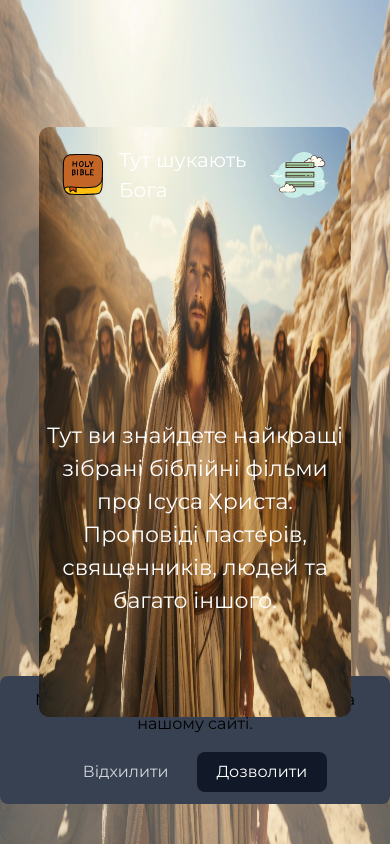
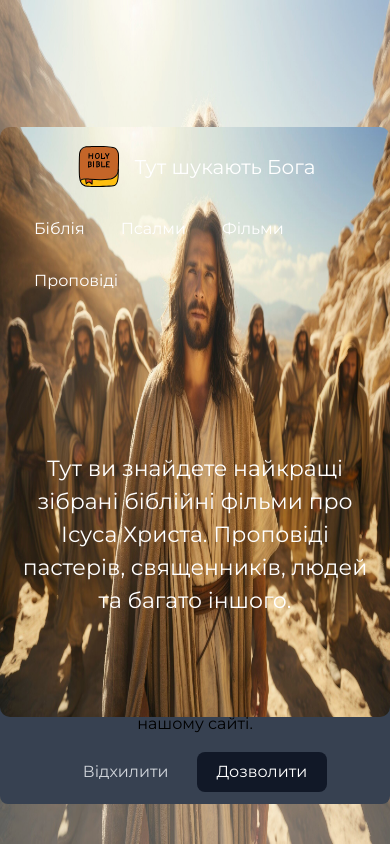
Before and after one commit to SerhiiPodaiko/Bible, a Next.js app: page / in a window 390 px wide. Built offline with nearby package versions, Linux system fonts and the light colour scheme.

Commit message:
Fix bugs for mobile (Hero)

```diff
--- a/components/Header/Header.tsx
+++ b/components/Header/Header.tsx
@@ -1,26 +1,19 @@
 'use client'
-import cn from 'classnames'
 import Link from 'next/link'
-import { useEffect, useState } from 'react'
 import { useMediaQuery } from 'react-responsive'
 
 import { PAGE_SLUGS } from '@constants/pages'
 import LogoSvg from '@public/icons/logo.svg'
-import MenuCloseSvg from '@public/icons/menu-close.svg'
-import MenuSvg from '@public/icons/menu.svg'
 import { usePathname, useRouter } from 'next/navigation'
 import Navigation from './components/Navigation'
 
 const Header = () => {
-  const [menuStatus, setMenuStatus] = useState<boolean>(false)
   const isTablet = useMediaQuery({ maxWidth: 1023 })
   const router = useRouter()
   const pathname = usePathname()
 
-  useEffect(() => setMenuStatus(false), [pathname])
-
   return (
-    <header className='relative flex items-center justify-between py-4 px-[20px] z-10'>
+    <header className='relative flex items-center flex-col gap-4 lg:gap-0 lg:flex-row justify-between py-4 px-[20px] z-20'>
       <div className='flex items-center gap-3'>
         <Link href={PAGE_SLUGS.home} title='Лого'>
           <LogoSvg />
@@ -32,21 +25,7 @@ const Header = () => {
           Тут шукають Бога
         </h1>
       </div>
-      <div
-        className={cn(
-          'flex items-center gap-10 duration-300',
-          isTablet
-            ? menuStatus
-              ? 'fixed top-0 left-0 h-screen flex-col justify-center items-center z-50 w-full bg-[#047E6E]'
-              : 'hidden'
-            : ''
-        )}
-      >
-        <Navigation />
-      </div>
-      <div className='flex lg:hidden z-50' onClick={() => setMenuStatus(prevStatus => !prevStatus)}>
-        {menuStatus ? <MenuCloseSvg /> : <MenuSvg />}
-      </div>
+      <Navigation />
     </header>
   )
 }
--- a/components/Header/components/Navigation.tsx
+++ b/components/Header/components/Navigation.tsx
@@ -18,7 +18,7 @@ const Navigation = () => {
   const pathname = usePathname()
 
   return (
-    <nav className='flex-col lg:flex-row flex items-center gap-5'>
+    <nav className='flex items-center gap-2 lg:gap-5 flex-wrap lg:flex-nowrap'>
       <a
         target='_blank'
         href='https://www.bible.com/bible/188/MAT.1.UKRK'
--- a/components/Home/About.tsx
+++ b/components/Home/About.tsx
@@ -4,7 +4,7 @@ import HeroImage from '@public/images/hero.jpg'
 import Header from '@components/Header/Header'
 
 const About = () => (
-  <section className='relative h-[70vh] w-[80vw] flex flex-col justify-between text-white z-20'>
+  <section className='relative h-[70vh] w-screen lg:w-[80vw] flex flex-col text-white z-20 justify-between'>
     <Image
       src={HeroImage}
       className='absolute h-full top-0 bottom-0 left-0 right-0 rounded-[10px]'
@@ -12,7 +12,7 @@ const About = () => (
     />
     <Header />
     <div className='mb-[100px] z-20'>
-      <h1 className='max-w-[900px] w-full mx-auto text-center text-[22px] sm:text-[26px] lg:text-[30px]'>
+      <h1 className='px-3 lg:mx-0 text-center w-full mx-auto text-center text-[22px] sm:text-[26px] lg:text-[30px]'>
         Тут ви знайдете найкращі зібрані біблійні фільми про Ісуса Христа. Проповіді пастерів, священників, людей та
         багато іншого.
       </h1>
--- a/components/Layout/Layout.tsx
+++ b/components/Layout/Layout.tsx
@@ -13,7 +13,7 @@ const Layout = ({ children }: { children: React.ReactNode }) => {
   const homePath = pathname === PAGE_SLUGS.home
 
   return (
-    <div className={cn('relative', pathname === PAGE_SLUGS.home ? 'h-screen flex justify-center items-center' : '')}>
+    <div className={cn('relative', homePath ? 'h-screen flex justify-center items-center' : '')}>
       { !homePath && <Header />  }
       <Image
         src={HeroImage}
```
